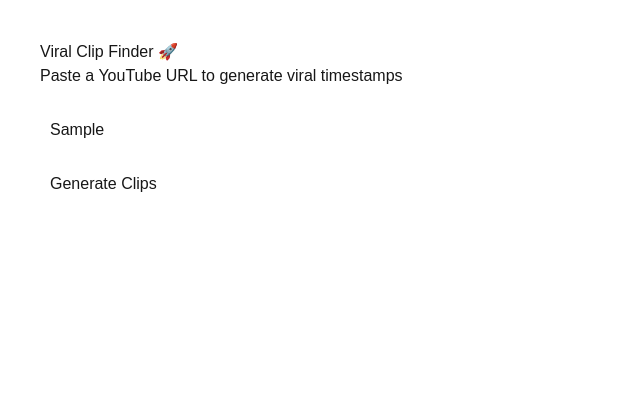
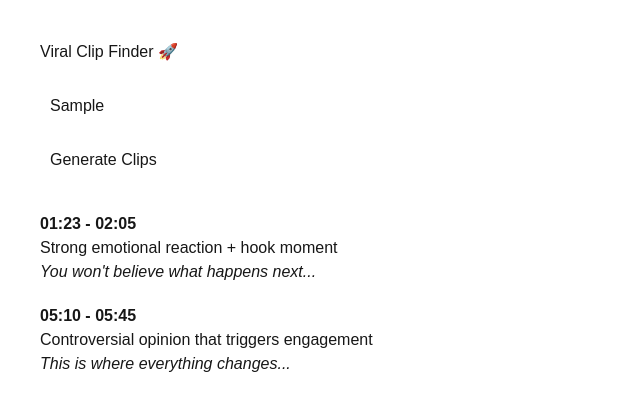
Before and after one commit to Jaeden-A-Lee/codex-viral-clips, a Next.js app: page / in a window 1280 px wide. Both pictures are taken after typing "Sample" into the empty fields and a click on the button "Generate Clips". Shown: the top 410 px of the page, without its empty margins (0-640 px from the left). Built offline with nearby package versions, Linux system fonts and the light colour scheme.

Commit message:
working MVP: UI connected to mock viral clip API

```diff
--- /dev/null
+++ b/app/api/analyze/route.ts
@@ -0,0 +1,31 @@
+import { NextResponse } from "next/server";
+
+export async function POST(req: Request) {
+  const body = await req.json();
+  const { url } = body;
+
+  if (!url) {
+    return NextResponse.json(
+      { error: "Missing YouTube URL" },
+      { status: 400 }
+    );
+  }
+
+  // TEMP MOCK DATA (we will replace with AI later)
+  const clips = [
+    {
+      start: "01:23",
+      end: "02:05",
+      reason: "Strong emotional reaction + hook moment",
+      hook: "You won't believe what happens next..."
+    },
+    {
+      start: "05:10",
+      end: "05:45",
+      reason: "Controversial opinion that triggers engagement",
+      hook: "This is where everything changes..."
+    }
+  ];
+
+  return NextResponse.json({ url, clips });
+}
--- a/app/page.tsx
+++ b/app/page.tsx
@@ -1,18 +1,57 @@
+"use client";
+
+import { useState } from "react";
+
 export default function Home() {
+  const [url, setUrl] = useState("");
+  const [clips, setClips] = useState<any[]>([]);
+  const [loading, setLoading] = useState(false);
+
+  async function handleGenerate() {
+    setLoading(true);
+
+    const res = await fetch("/api/analyze", {
+      method: "POST",
+      headers: {
+        "Content-Type": "application/json"
+      },
+      body: JSON.stringify({ url })
+    });
+
+    const data = await res.json();
+    setClips(data.clips);
+    setLoading(false);
+  }
+
   return (
     <main style={{ padding: 40, fontFamily: "Arial" }}>
       <h1>Viral Clip Finder 🚀</h1>
 
-      <p>Paste a YouTube URL to generate viral timestamps</p>
-
       <input
-        placeholder="https://youtube.com/..."
+        value={url}
+        onChange={(e) => setUrl(e.target.value)}
+        placeholder="Paste YouTube URL"
         style={{ padding: 10, width: 400, marginTop: 20 }}
       />
 
-      <button style={{ display: "block", marginTop: 10, padding: 10 }}>
-        Generate Clips
+      <button
+        onClick={handleGenerate}
+        style={{ display: "block", marginTop: 10, padding: 10 }}
+      >
+        {loading ? "Generating..." : "Generate Clips"}
       </button>
+
+      <div style={{ marginTop: 30 }}>
+        {clips.map((clip, i) => (
+          <div key={i} style={{ marginBottom: 20 }}>
+            <b>
+              {clip.start} - {clip.end}
+            </b>
+            <p>{clip.reason}</p>
+            <i>{clip.hook}</i>
+          </div>
+        ))}
+      </div>
     </main>
   );
 }
```
